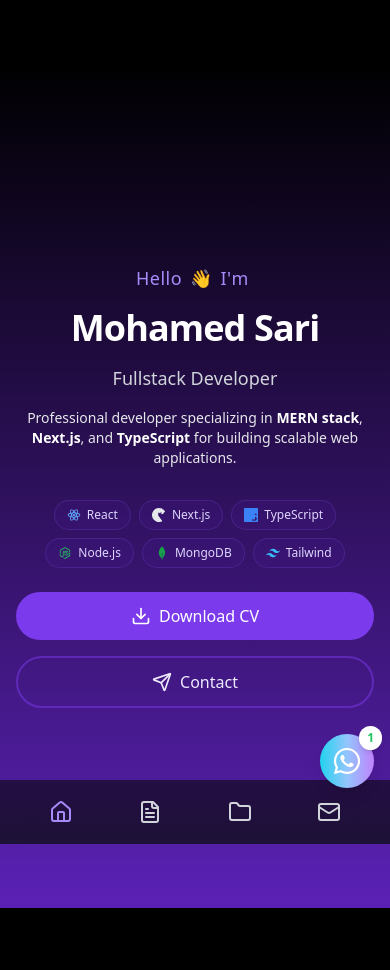
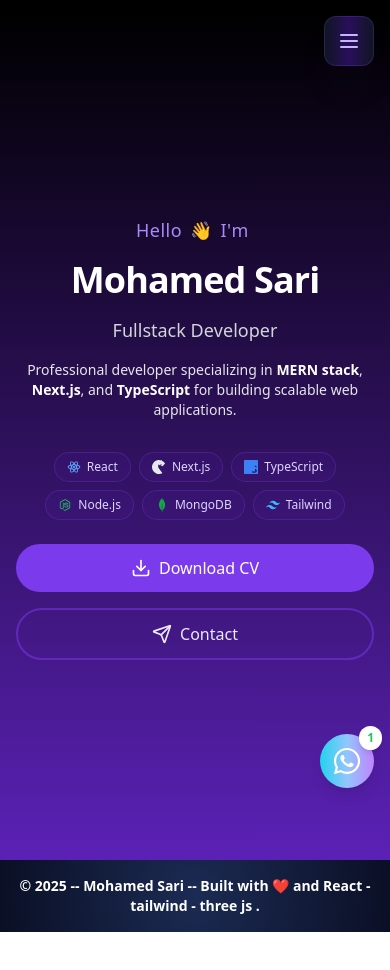
Before and after one commit to simo-sari07/sarix, a React (Vite) app: page / in a window 390 px wide. After the commit the page ends 932 px from the top, so only its background shows below. Built offline with nearby package versions, Linux system fonts and the light colour scheme.

Commit message:
Update Layout.jsx

```diff
--- a/src/components/layout/Layout.jsx
+++ b/src/components/layout/Layout.jsx
@@ -1,11 +1,10 @@
 import React, { useState, useEffect } from "react";
 import { Link, Outlet, useLocation } from "react-router-dom";
-import { Home, FileText, Folder, Mail, Server    } from "lucide-react";
+import { Home, FileText, Folder, Mail, Server, Menu, X } from "lucide-react";
 import { motion, AnimatePresence } from "framer-motion";
 import Loader from "../Loader/Loader";
 import PageTransition from "../Transition/PageTransition";
 import SpaceDevCursor from "../CosmicDevCursor/CosmicDevCursor";
-
 
 const Layout = () => {
   const [activePage, setActivePage] = useState("/");
@@ -14,6 +13,7 @@ const Layout = () => {
   const location = useLocation();
   const [isLoading, setIsLoading] = useState(false);
   const [hoveredPath, setHoveredPath] = useState(null);
+  const [isMobileMenuOpen, setIsMobileMenuOpen] = useState(false);
 
   useEffect(() => {
     const handleScroll = () => {
@@ -28,6 +28,7 @@ const Layout = () => {
 
   useEffect(() => {
     setActivePage(location.pathname);
+    setIsMobileMenuOpen(false); // Close menu on route change
   }, [location.pathname]);
 
   useEffect(() => {
@@ -36,21 +37,38 @@ const Layout = () => {
     return () => clearTimeout(timer);
   }, [location.pathname]);
 
+  // Close mobile menu when clicking outside
+  useEffect(() => {
+    const handleClickOutside = (event) => {
+      if (isMobileMenuOpen && !event.target.closest('.mobile-menu-container')) {
+        setIsMobileMenuOpen(false);
+      }
+    };
+
+    document.addEventListener('mousedown', handleClickOutside);
+    return () => document.removeEventListener('mousedown', handleClickOutside);
+  }, [isMobileMenuOpen]);
+
   const navLinks = [
     { path: "/", label: "Home", icon: Home },
     { path: "/Resume", label: "Resume", icon: FileText },
     { path: "/projects", label: "Projects", icon: Folder },
-    // { path: "/Servies", label: "Servies", icon: Server    },
+    // { path: "/Services", label: "Services", icon: Server },
     { path: "/contact", label: "Contact", icon: Mail },
   ];
 
+  const toggleMobileMenu = () => {
+    setIsMobileMenuOpen(!isMobileMenuOpen);
+  };
+
   return (
     <PageTransition>
-      < SpaceDevCursor/>
+      <SpaceDevCursor />
 
       <div className="min-h-screen bg-black flex flex-col">
         <AnimatePresence mode="wait">{isLoading && <Loader />}</AnimatePresence>
-        {/* Top Navbar */}
+
+        {/* Top Navbar - Desktop */}
         <motion.nav
           className="fixed top-0 w-full z-40 hidden md:block"
           initial={{ y: 0 }}
@@ -130,28 +148,114 @@ const Layout = () => {
           </div>
         </motion.nav>
 
-        {/* Bottom Navbar */}
-        <nav className="fixed bottom-0 w-full z-40 md:hidden">
-          <div className="backdrop-blur-md bg-gradient-to-t from-[#0f0f1a]/80 to-[#1a0b2e]/80 px-4 py-3">
-            <div className="flex justify-around items-center">
-              {navLinks.map((link) => {
+        {/* Mobile Hamburger Menu Button */}
+        <motion.div
+          className="fixed top-4 right-4 z-50 md:hidden mobile-menu-container"
+          initial={{ opacity: 0, scale: 0.8 }}
+          animate={{ opacity: 1, scale: 1 }}
+          transition={{ duration: 0.3 }}
+        >
+          <motion.button
+            onClick={toggleMobileMenu}
+            className="p-3 backdrop-blur-xl bg-gradient-to-r from-gray-900/90 via-violet-950/90 to-gray-900/90 rounded-xl border border-violet-500/20 shadow-2xl shadow-violet-500/10"
+            whileHover={{ scale: 1.05 }}
+            whileTap={{ scale: 0.95 }}
+            transition={{ duration: 0.2 }}
+          >
+            <motion.div
+              animate={{ rotate: isMobileMenuOpen ? 180 : 0 }}
+              transition={{ duration: 0.3 }}
+            >
+              {isMobileMenuOpen ? (
+                <X size={24} className="text-violet-300" />
+              ) : (
+                <Menu size={24} className="text-violet-300" />
+              )}
+            </motion.div>
+          </motion.button>
+        </motion.div>
+
+        {/* Mobile Menu Overlay */}
+        <AnimatePresence>
+          {isMobileMenuOpen && (
+            <>
+              {/* Backdrop */}
+              <motion.div
+                className="fixed inset-0 bg-black/50 backdrop-blur-sm z-40 md:hidden"
+                initial={{ opacity: 0 }}
+                animate={{ opacity: 1 }}
+                exit={{ opacity: 0 }}
+                transition={{ duration: 0.3 }}
+                onClick={() => setIsMobileMenuOpen(false)}
+              />
+
+              {/* Mobile Menu */}
+              <motion.div
+                className="fixed top-20 right-4 z-50 md:hidden mobile-menu-container"
+                initial={{ opacity: 0, scale: 0.8, y: -20 }}
+                animate={{ opacity: 1, scale: 1, y: 0 }}
+                exit={{ opacity: 0, scale: 0.8, y: -20 }}
+                transition={{ duration: 0.3 }}
+              >
+                <div className="backdrop-blur-xl bg-gradient-to-b from-gray-900/95 via-violet-950/95 to-gray-900/95 rounded-2xl border border-violet-500/20 shadow-2xl shadow-violet-500/20 p-4 min-w-[200px]">
+                  {/* Glowing background effect */}
+                  <div className="absolute inset-0 bg-gradient-to-r from-violet-600/5 via-fuchsia-600/5 to-violet-600/5 blur-xl opacity-50 rounded-2xl" />
+
+                  <div className="relative space-y-2">
+                    {navLinks.map((link, index) => {
                       const Icon = link.icon;
                       return (
-                  <Link key={link.path} to={link.path} className="p-2">
+                        <motion.div
+                          key={link.path}
+                          initial={{ opacity: 0, x: 20 }}
+                          animate={{ opacity: 1, x: 0 }}
+                          transition={{ duration: 0.2, delay: index * 0.1 }}
+                        >
+                          <Link
+                            to={link.path}
+                            className="flex items-center space-x-3 px-4 py-3 rounded-xl transition-all duration-200 hover:bg-violet-600/20 group"
+                            onClick={() => setIsMobileMenuOpen(false)}
+                          >
                             <Icon
-                      size={24}
-                      className={`${
+                              size={20}
+                              className={`transition-colors duration-200 ${
                                 location.pathname === link.path
                                   ? "text-violet-400"
-                          : "text-gray-300"
-                      } transition-colors duration-200`}
+                                  : "text-gray-300 group-hover:text-violet-300"
+                              }`}
                             />
+                            <span
+                              className={`font-medium transition-colors duration-200 ${
+                                location.pathname === link.path
+                                  ? "text-violet-300"
+                                  : "text-gray-300 group-hover:text-violet-200"
+                              }`}
+                            >
+                              {link.label}
+                            </span>
+
+                            {/* Active indicator */}
+                            {location.pathname === link.path && (
+                              <motion.div
+                                className="ml-auto w-2 h-2 bg-violet-400 rounded-full"
+                                layoutId="mobile-active-indicator"
+                                transition={{
+                                  type: "spring",
+                                  stiffness: 500,
+                                  damping: 30,
+                                }}
+                              />
+                            )}
                           </Link>
+                        </motion.div>
                       );
                     })}
                   </div>
                 </div>
-        </nav>
+              </motion.div>
+            </>
+          )}
+        </AnimatePresence>
 
         {/* Main Content */}
         <AnimatePresence mode="wait">
@@ -161,7 +265,7 @@ const Layout = () => {
             animate={{ opacity: 1, y: 0 }}
             exit={{ opacity: 0, y: -20 }}
             transition={{ duration: 0.3 }}
-            className="flex-grow pb-16 pt-16 md:pb-0 "
+            className="flex-grow pt-4 md:pt-16"
           >
             <Outlet />
           </motion.main>
@@ -169,13 +273,13 @@ const Layout = () => {
 
         {/* Footer */}
         <footer
-          className="bg-gradient-to-r from-[#0a0f24] via-[#0d1638] to-[#0a0f24] text-white text-center py-4 w-full fixed bottom-16 md:bottom-0 md:relative hidden sm:block"
+          className="bg-gradient-to-r from-[#0a0f24] via-[#0d1638] to-[#0a0f24] text-white text-center py-4 w-full md:relative"
           style={{
             backgroundImage:
               "radial-gradient(circle at center, #1c2b54, #0a0f24)",
           }}
         >
-          <p className="text-mm font-light" style={{ fontWeight: "600" }}>
+          <p className="text-sm font-light px-4" style={{ fontWeight: "600" }}>
             &copy; {new Date().getFullYear()} -- Mohamed Sari -- Built with ❤️
             and React - tailwind - three js .
           </p>
```
Lines whose indentation alone changed are shown as unchanged.
